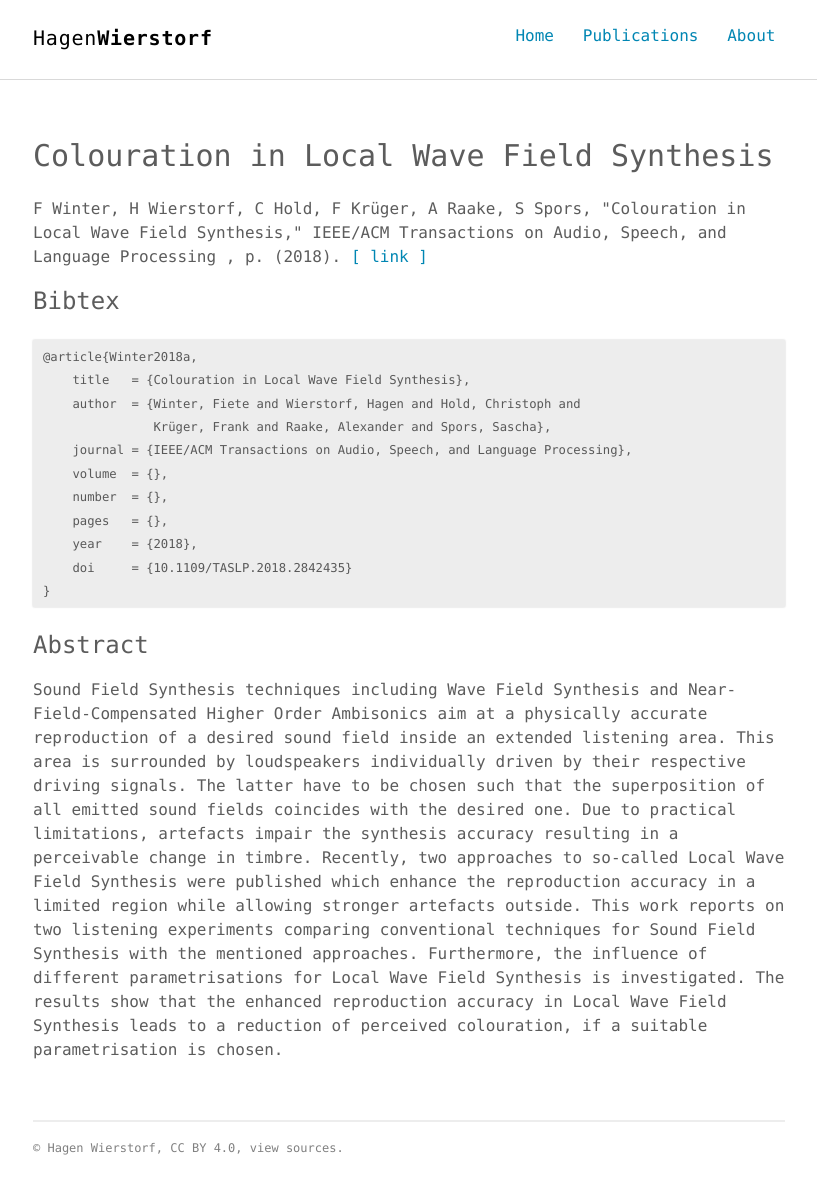
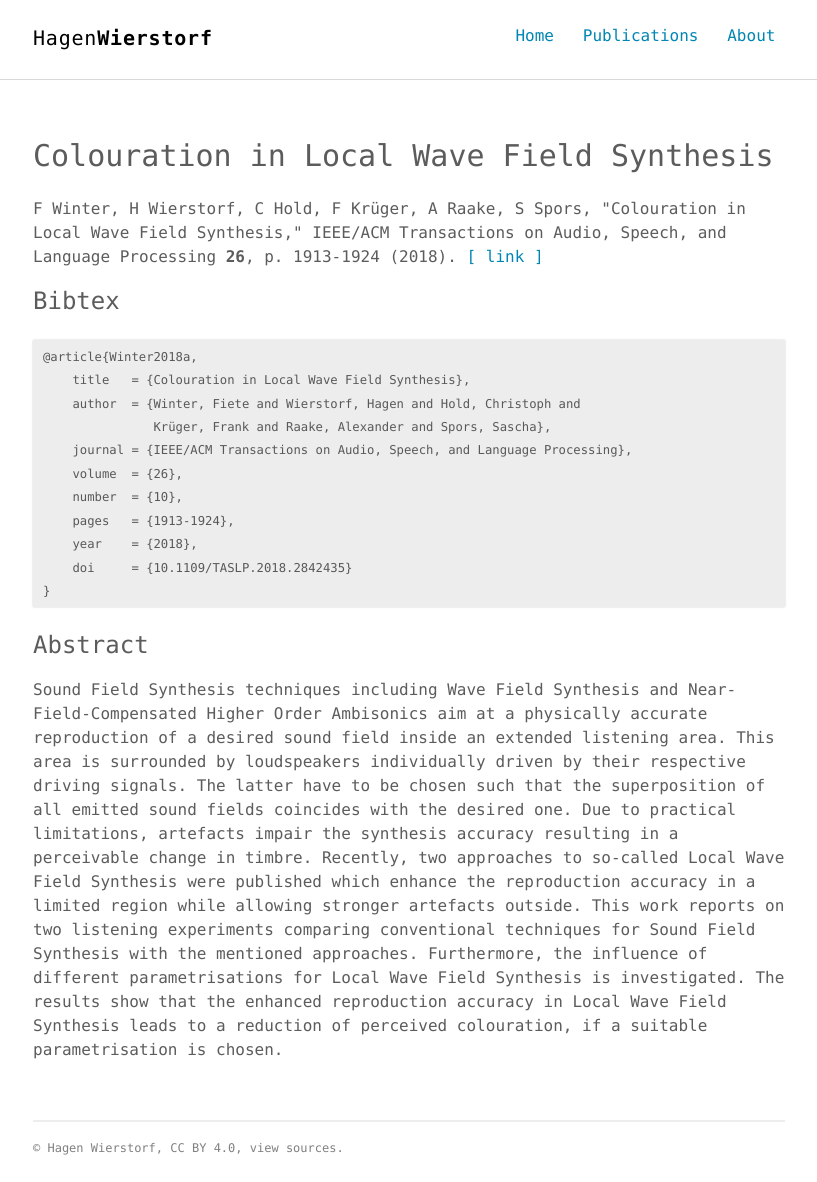
Before and after one commit to hagenw/hagenw.github.io, a Jekyll site: the page built from _posts/2018-06-04-colouration-in-local-wave-field-synthesis.md, in a window 1280 px wide. Shown: the whole page, without its empty margins (231-1048 px from the left). Built offline with Jekyll 4.4.1, drawn with Linux system fonts in a browser that asks for light colours.

Commit message:
Update Winter et al. 2018 TASLP paper

```diff
--- a/_posts/2018-06-04-colouration-in-local-wave-field-synthesis.md
+++ b/_posts/2018-06-04-colouration-in-local-wave-field-synthesis.md
@@ -6,9 +6,9 @@ author: "F Winter, H Wierstorf, C Hold, F Krüger, A Raake, S Spors"
 title: "Colouration in Local Wave Field Synthesis"
 journal: "IEEE/ACM Transactions on Audio, Speech, and Language Processing"
 journalshort: "TASLP"
-pages: ""
-volume: ""
-number: ""
+pages: "1913-1924"
+volume: "26"
+number: "10"
 year: "2018"
 link: "https://doi.org/10.1109/TASLP.2018.2842435"
 published: true
@@ -22,9 +22,9 @@ published: true
     author  = {Winter, Fiete and Wierstorf, Hagen and Hold, Christoph and
                Krüger, Frank and Raake, Alexander and Spors, Sascha},
     journal = {IEEE/ACM Transactions on Audio, Speech, and Language Processing},
-    volume  = {},
-    number  = {},
-    pages   = {},
+    volume  = {26},
+    number  = {10},
+    pages   = {1913-1924},
     year    = {2018},
     doi     = {10.1109/TASLP.2018.2842435}
 }
```
